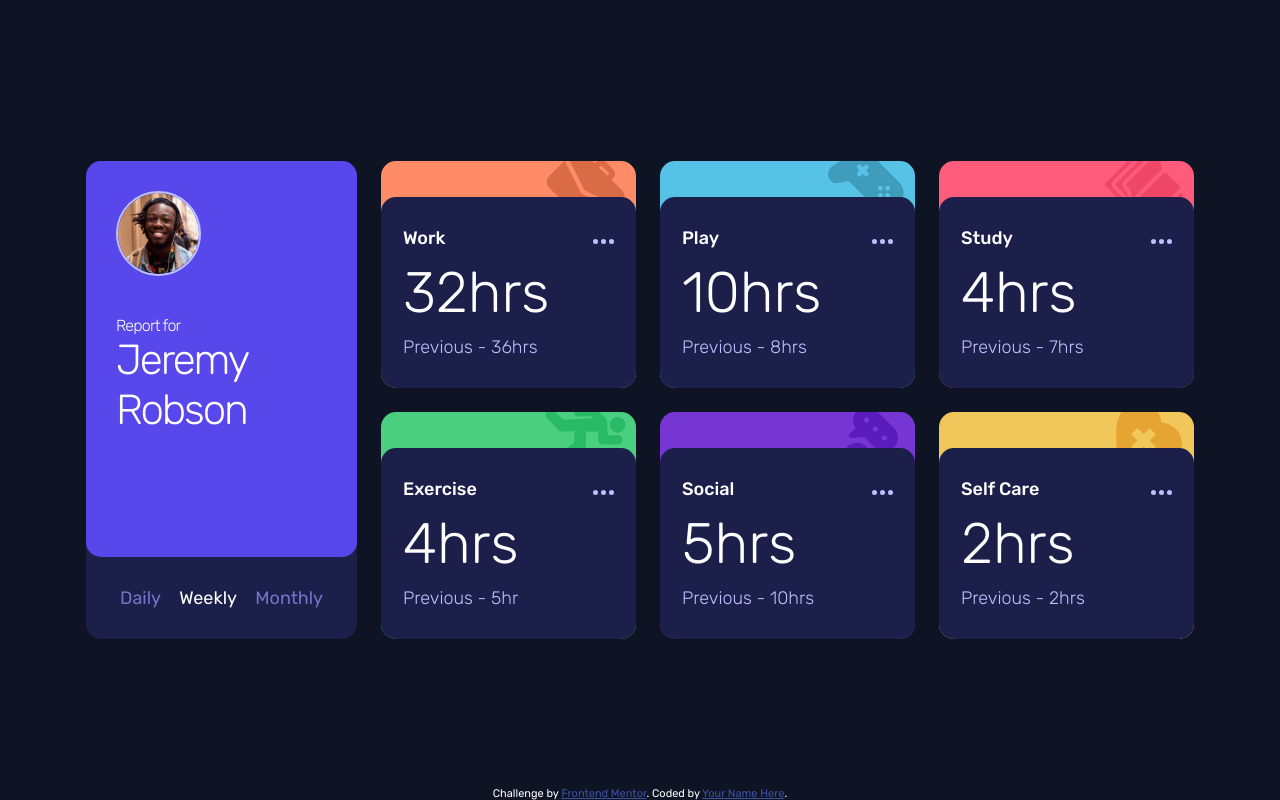
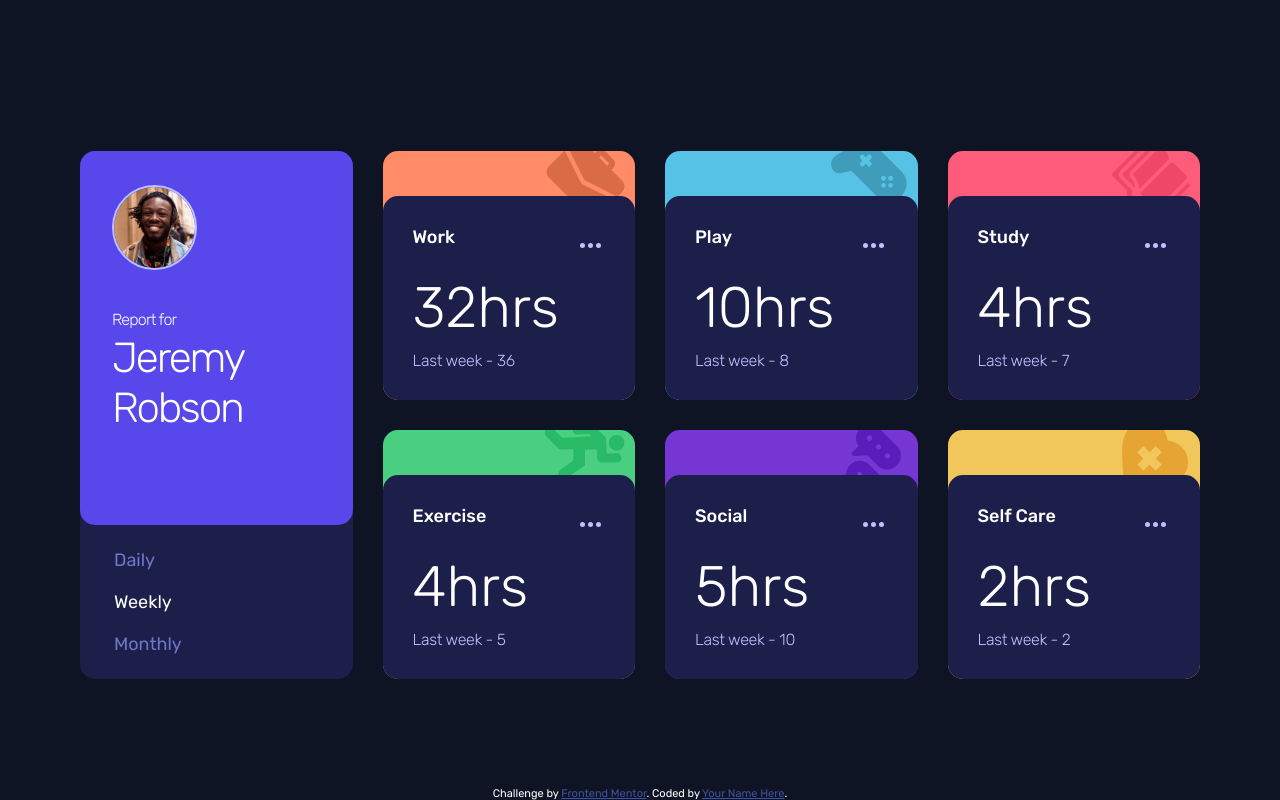
Before and after one commit to EugeniaAntonova/time-tracking-dashboard-main, a plain HTML site: page index.html in a window 1280 px wide. Drawn offline with Linux system fonts and the light colour scheme.

Commit message:
feat finished styles and script

```diff
--- a/index.html
+++ b/index.html
@@ -42,70 +42,88 @@
           </h2>
         </div>
         <menu>
-          <li><a href="/" class="daily">Daily</a></li>
-          <li><a href="/" class="weekly active">Weekly</a></li>
-          <li><a href="/" class="monthly">Monthly</a></li>
+          <li><a href="/" class="menu-link daily">daily</a></li>
+          <li><a href="/" class="menu-link weekly active">weekly</a></li>
+          <li><a href="/" class="menu-link monthly">monthly</a></li>
         </menu>
       </header>
       <ul class="cards">
-        <li class="work">
+        <li class="card work">
           <div class="card-content">
             <h3 class="card-title">Work</h3>
             <a href="" class="card-options" title="options">
-              <img src="/images/icon-ellipsis.svg">
+              <svg width="21" height="5" xmlns="http://www.w3.org/2000/svg">
+                <path
+                  d="M2.5 0a2.5 2.5 0 1 1 0 5 2.5 2.5 0 0 1 0-5Zm8 0a2.5 2.5 0 1 1 0 5 2.5 2.5 0 0 1 0-5Zm8 0a2.5 2.5 0 1 1 0 5 2.5 2.5 0 0 1 0-5Z" fill-rule="evenodd" />
+              </svg>
             </a>
-            <p class="current">32hrs</p>
-            <p class="previous">Previous - 36hrs</p>
+            <p class="current"></p>
+            <p class="previous"></p>
           </div>
         </li>
-        <li class="play">
+        <li class="card play">
           <div class="card-content">
             <h3 class="card-title">Play</h3>
             <a href="" class="card-options" title="options">
-              <img src="/images/icon-ellipsis.svg">
+              <svg width="21" height="5" xmlns="http://www.w3.org/2000/svg">
+                <path
+                  d="M2.5 0a2.5 2.5 0 1 1 0 5 2.5 2.5 0 0 1 0-5Zm8 0a2.5 2.5 0 1 1 0 5 2.5 2.5 0 0 1 0-5Zm8 0a2.5 2.5 0 1 1 0 5 2.5 2.5 0 0 1 0-5Z" fill-rule="evenodd" />
+              </svg>
             </a>
-            <p class="current">10hrs</p>
-            <p class="previous">Previous - 8hrs</p>
+            <p class="current"></p>
+            <p class="previous"></p>
           </div>
         </li>
-        <li class="study">
+        <li class="card study">
           <div class="card-content">
             <h3 class="card-title">Study</h3>
             <a href="" class="card-options" title="options">
-              <img src="/images/icon-ellipsis.svg">
+              <svg width="21" height="5" xmlns="http://www.w3.org/2000/svg">
+                <path
+                  d="M2.5 0a2.5 2.5 0 1 1 0 5 2.5 2.5 0 0 1 0-5Zm8 0a2.5 2.5 0 1 1 0 5 2.5 2.5 0 0 1 0-5Zm8 0a2.5 2.5 0 1 1 0 5 2.5 2.5 0 0 1 0-5Z" fill-rule="evenodd" />
+              </svg>
             </a>
-            <p class="current">4hrs</p>
-            <p class="previous">Previous - 7hrs</p>
+            <p class="current"></p>
+            <p class="previous"></p>
           </div>
         </li>
-        <li class="exercise">
+        <li class="card exercise">
           <div class="card-content">
             <h3 class="card-title">Exercise</h3>
             <a href="" class="card-options" title="options">
-              <img src="/images/icon-ellipsis.svg">
+              <svg width="21" height="5" xmlns="http://www.w3.org/2000/svg">
+                <path
+                  d="M2.5 0a2.5 2.5 0 1 1 0 5 2.5 2.5 0 0 1 0-5Zm8 0a2.5 2.5 0 1 1 0 5 2.5 2.5 0 0 1 0-5Zm8 0a2.5 2.5 0 1 1 0 5 2.5 2.5 0 0 1 0-5Z" fill-rule="evenodd" />
+              </svg>
             </a>
-            <p class="current">4hrs</p>
-            <p class="previous">Previous - 5hr</p>
+            <p class="current"></p>
+            <p class="previous"></p>
           </div>
         </li>
-        <li class="social">
+        <li class="card social">
           <div class="card-content">
             <h3 class="card-title">Social</h3>
             <a href="" class="card-options" title="options">
-              <img src="/images/icon-ellipsis.svg">
+              <svg width="21" height="5" xmlns="http://www.w3.org/2000/svg">
+                <path
+                  d="M2.5 0a2.5 2.5 0 1 1 0 5 2.5 2.5 0 0 1 0-5Zm8 0a2.5 2.5 0 1 1 0 5 2.5 2.5 0 0 1 0-5Zm8 0a2.5 2.5 0 1 1 0 5 2.5 2.5 0 0 1 0-5Z" fill-rule="evenodd" />
+              </svg>
             </a>
-            <p class="current">5hrs</p>
-            <p class="previous">Previous - 10hrs</p>
+            <p class="current"></p>
+            <p class="previous"></p>
           </div>
         </li>
-        <li class="self-care">
+        <li class="card self-care">
           <div class="card-content">
             <h3 class="card-title">Self Care</h3>
             <a href="" class="card-options" title="options">
-              <img src="/images/icon-ellipsis.svg">
+              <svg width="21" height="5" xmlns="http://www.w3.org/2000/svg">
+                <path
+                  d="M2.5 0a2.5 2.5 0 1 1 0 5 2.5 2.5 0 0 1 0-5Zm8 0a2.5 2.5 0 1 1 0 5 2.5 2.5 0 0 1 0-5Zm8 0a2.5 2.5 0 1 1 0 5 2.5 2.5 0 0 1 0-5Z" fill-rule="evenodd" />
+              </svg>
             </a>
-            <p class="current">2hrs</p>
-            <p class="previous">Previous - 2hrs</p>
+            <p class="current"></p>
+            <p class="previous"></p>
           </div>
         </li>
       </ul>
@@ -115,6 +133,7 @@
     Challenge by <a href="https://www.frontendmentor.io?ref=challenge" target="_blank">Frontend Mentor</a>.
     Coded by <a href="#">Your Name Here</a>.
   </div>
+  <script src="/script.js"></script>
 </body>
 
 </html>
--- /dev/null
+++ b/script.js
@@ -0,0 +1,120 @@
+const cards = Array.from(document.querySelectorAll('.card'));
+const menuLinks = Array.from(document.querySelectorAll('.menu-link'));
+console.log(menuLinks)
+
+const getClassName = (title) => {
+    return title.trim().toLowerCase().replace(/\s/, '-');
+}
+
+const configCard = (card, daily, weekly, monthly) => {
+    const cardElement = document.querySelector(`.${card}`);
+
+    cardElement.dataset.dailyCurrent = daily.current;
+    cardElement.dataset.dailyPrevious = daily.previous;
+    cardElement.dataset.weeklyCurrent = weekly.current;
+    cardElement.dataset.weeklyPrevious = weekly.previous;
+    cardElement.dataset.monthlyCurrent = monthly.current;
+    cardElement.dataset.monthlyPrevious = monthly.previous;
+
+    fillInCard(cardElement, 'weekly')
+}
+
+const fillInCard = (card, timeframe) => {
+    console.log(card);
+    const elementCurrent = card.querySelector('.current');
+    console.log(elementCurrent);
+    const elementPrevious = card.querySelector('.previous');
+    console.log(elementPrevious);
+    let current = '';
+    let previous = '';
+    let lastWhat = '';
+    switch (timeframe) {
+        case 'daily':
+            current = card.dataset.dailyCurrent;
+            console.log(card.dataset.weeklyCurrent)
+            previous = card.dataset.dailyPrevious;
+            console.log(card.dataset.weeklyCurrent)
+            lastWhat = 'Yesturday'
+            break;
+        case 'weekly':
+            current = card.dataset.weeklyCurrent;
+            console.log(card.dataset.weeklyCurrent)
+            previous = card.dataset.weeklyPrevious;
+            console.log(card.dataset.weeklyPrevious)
+            lastWhat = 'Last week'
+            break;
+        case 'monthly':
+            current = card.dataset.monthlyCurrent;
+            console.log(card.dataset.weeklyCurrent)
+            previous = card.dataset.monthlyPrevious;
+            console.log(card.dataset.weeklyCurrent)
+            lastWhat = 'Last month'
+            break;
+
+    }
+
+    elementCurrent.textContent = `${current}hrs`
+    elementPrevious.textContent = `${lastWhat} - ${previous}`
+}
+
+const onMenuLinkClick = (evt) => {
+    evt.preventDefault();
+    const currentLink = evt.target;
+    console.log(currentLink)
+    let timeframe = '';
+    if (!currentLink.classList.contains('active')) {
+        menuLinks.forEach((link) => {
+            link.classList.remove('active');
+        })
+        currentLink.classList.add('active');
+        timeframe = currentLink.textContent.toLowerCase();
+        cards.forEach((card) => {
+            fillInCard(card, timeframe);
+        })
+    }
+    return;
+}
+
+menuLinks.forEach((link) => {
+    link.addEventListener('click', onMenuLinkClick)
+})
+
+const onFail = (error) => {
+    console.log(error)
+}
+
+const onSuccess = (data) => {
+    const getCardData = ({ title, timeframes }) => {
+        const cardTitle = title;
+        const cardClass = getClassName(title)
+        const { daily, weekly, monthly } = timeframes;
+        configCard(cardClass, daily, weekly, monthly)
+    }
+
+    data.forEach((unit) => {
+        getCardData(unit);
+    })
+
+}
+
+const getData = async (onSuccess, onFail) => {
+    try {
+        const response = await fetch(
+            '/data.json'
+        );
+
+        if (!response.ok) {
+            throw new Error('Failed to fetch data');
+        }
+
+        const resp = await response.json();
+        onSuccess(resp);
+    } catch (error) {
+        onFail(error.message);
+    }
+};
+
+getData(onSuccess, onFail);
+// cards.forEach((card) => {
+//     fillInCard(card, 'weekly');
+// })
--- a/style.css
+++ b/style.css
@@ -99,7 +99,7 @@ p {
     width: 100%;
     max-width: 1168px;
     margin: auto;
-    padding: 50px 30px;
+    padding: 81px 24px 51px;
     display: grid;
     gap: 24px;
 }
@@ -121,7 +121,7 @@ header.dashboard-header {
 }
 
 .header-top {
-    padding: 30px;
+    padding: 30px 30px 34px;
     flex-grow: 1;
     background: var(--blue);
     border-radius: inherit;
@@ -153,6 +153,7 @@ header.dashboard-header {
 
 .header-top .title .for {
     display: block;
+    margin-bottom: 4px;
     font-size: 16px;
     font-weight: 300;
 }
@@ -160,7 +161,7 @@ header.dashboard-header {
 .dashboard-header>menu {
     flex-grow: 0;
     margin: 0;
-    padding: 30px;
+    padding: 24px 30px;
     list-style: none;
     display: flex;
     align-items: center;
@@ -170,7 +171,9 @@ header.dashboard-header {
 .dashboard-header>menu a {
     padding: 4px;
     text-decoration: none;
+    text-transform: capitalize;
     color: var(--desaturated-blue);
+    transition: color .3s ease-in-out;
 }
 
 .dashboard-header>menu a:where(:hover, :focus-visible, :active, .active) {
@@ -179,7 +182,7 @@ header.dashboard-header {
 
 /* cards */
 ul.cards>li {
-    padding-top: 36px;
+    padding-top: 40px;
     border-radius: var(--border-radius);
     overflow: hidden;
     background-repeat: no-repeat;
@@ -222,13 +225,19 @@ ul.cards>li.self-care {
 }
 
 ul.cards>li>.card-content {
-    padding: 30px 22px;
-    background: var(--dark-blue);
+    padding: 24px 24px;
+    background-color: var(--dark-blue);
     border-radius: var(--border-radius) var(--border-radius) 0 0;
     display: grid;
     grid-template-columns: auto auto;
     gap: 10px;
     align-items: center;
+    transition: background-color .3s ease-in-out;
+}
+
+ul.cards>li>.card-content:hover:not(:has(.card-options:hover)) {
+    cursor: pointer;
+    background-color: hsl(236, 41%, 34%);
 }
 
 ul.cards>li .card-title {
@@ -242,14 +251,27 @@ ul.cards>li .current {
 }
 
 ul.cards>li .card-options {
-    align-self: start;
     justify-self: end;
+    display: flex;
+    align-items: center;
+    padding: 4px;
+    transition: outline .3s ease-in-out;
+}
+
+ul.cards>li .card-options > svg {
+    fill: var(--pale-blue);
+    transition: fill .3s ease-in-out;
+}
+
+ul.cards>li .card-options:where(:hover, :focus-visible, :active) > svg {
+    fill: white
 }
 
 ul.cards>li .previous {
     color: var(--pale-blue);
-    font-size: 1rem;
+    font-size: 16px;
     font-weight: 300;
+    letter-spacing: -0.02em;
     justify-self: end;
 }
 
@@ -289,16 +311,40 @@ ul.cards>li .previous {
 @media (min-width: 1168px) {
     .dashboard {
         grid-template-columns: 1fr 3fr;
+        gap: 30px;
+    }
+
+    ul.cards {
+        gap: 30px;
+    }
+
+    ul.cards>li {
+        padding-top: 45px;
+    }
+
+    ul.cards>li>.card-content {
+        padding: 30px;
+    }
+
+    ul.cards>li .card-title {
+        margin-bottom: 16px;
     }
 
     .header-top {
         flex-direction: column;
         align-items: flex-start;
+        padding: 34px 32px;
     }
 
     .header-top .avatar {
         margin-right: 0;
         margin-bottom: 40px;
+    }
+
+    .dashboard-header>menu {
+        flex-direction: column;
+        align-items: flex-start;
+        gap: 20px;
     }
 
     ul.cards>li .current {
```
